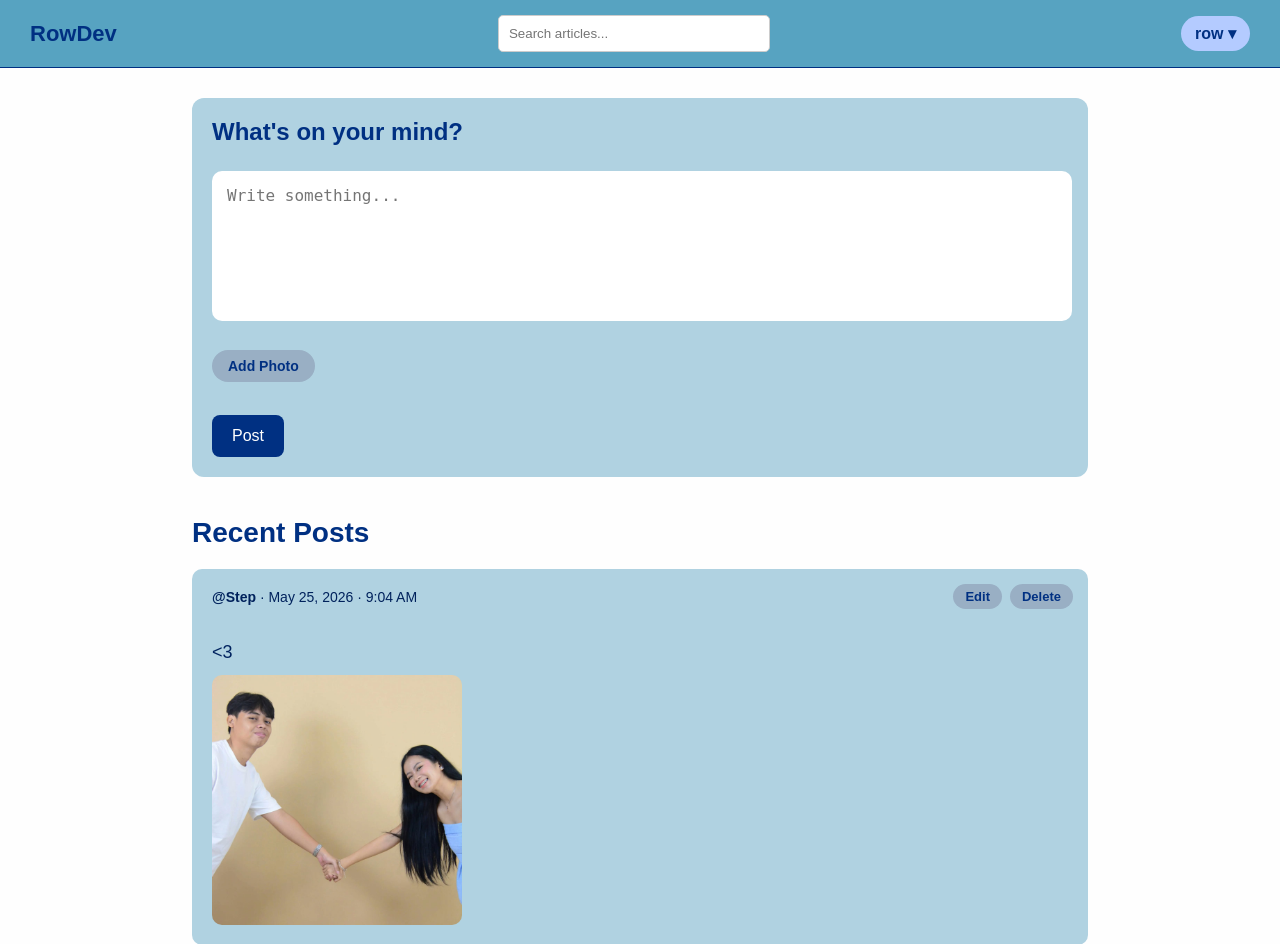
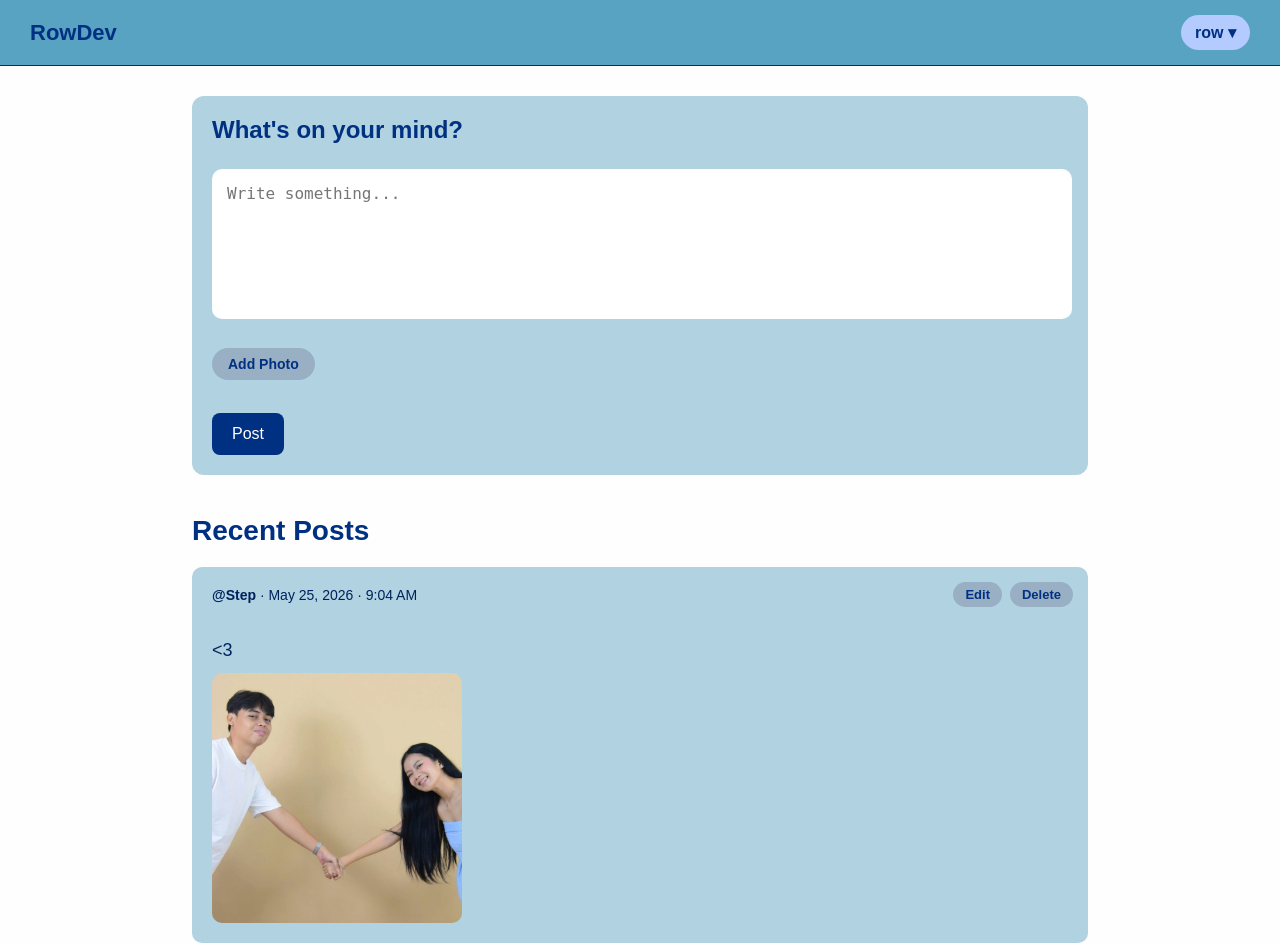
Before and after one commit to rowellalazaro/rowdev, a Django app: page / in a window 1280 px wide. Shown: the top 944 px of the page. Run offline with Django 5.2, Linux system fonts and the light colour scheme; a user stored in the database is signed in; data comes from the database, SQL or seed files in the repository.

Commit message:
remove search bar

```diff
--- a/myapp/templates/base.html
+++ b/myapp/templates/base.html
@@ -257,11 +257,6 @@
 <div class="navbar">
     <a href="{% url 'home' %}" class="logo">RowDev</a>
 
-    <div>
-        <form action="{% url 'post-list' %}" method="get">
-            <input type="text" name="q" placeholder="Search articles..." style="margin-bottom: 0; width: 250px; color:#003082">
-        </form>
-    </div>
 
     <div class="nav-links">
         {% if user.is_authenticated %}
```
